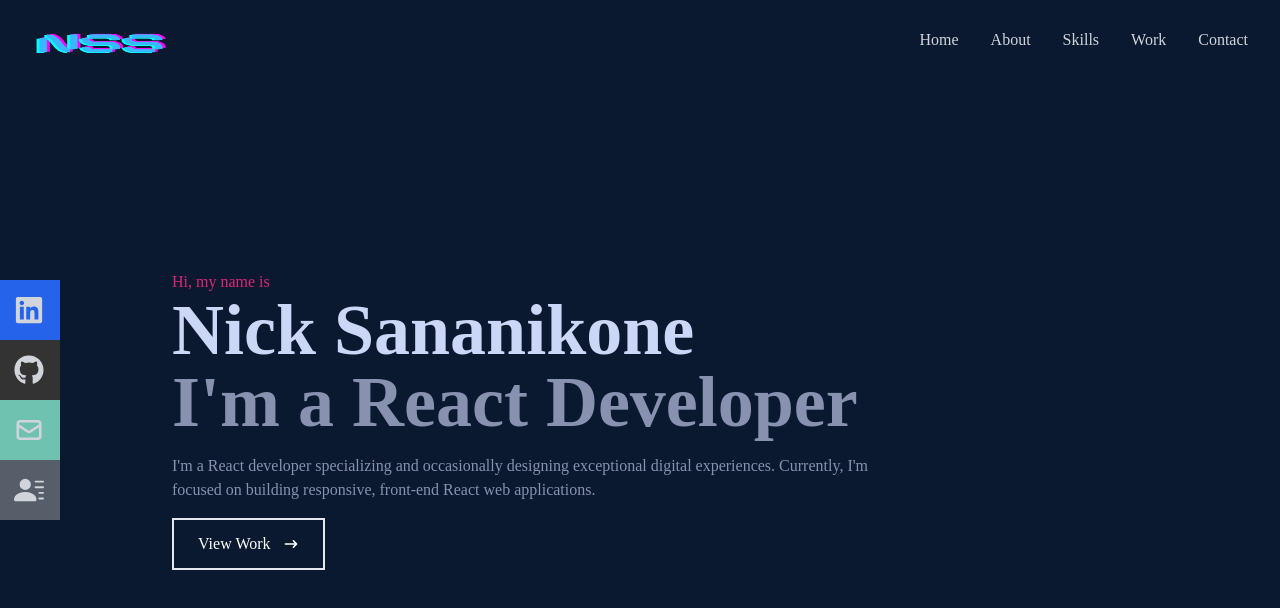
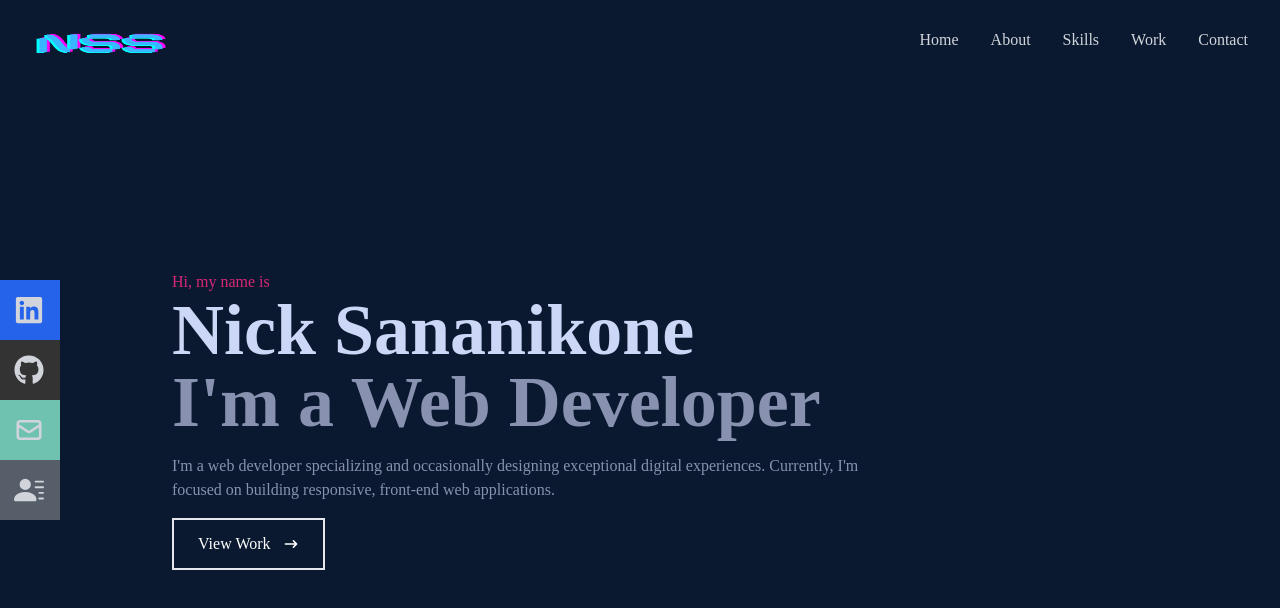
Before and after one commit to nsananikone/Portfolio, a React (Create React App) app: page / in a window 1280 px wide. Shown: the top 608 px of the page. Built offline with nearby package versions, Linux system fonts and the light colour scheme.

Commit message:
Change React title to web

```diff
--- a/src/components/Home.jsx
+++ b/src/components/Home.jsx
@@ -12,12 +12,12 @@ export const Home = () => {
           Nick Sananikone
         </h1>
         <h2 className="text-4xl sm:text-7xl font-bold text-[#8892B0]">
-          I'm a React Developer
+          I'm a Web Developer
         </h2>
         <p className="text-[#8892b0] py-4 max-w-[700px]">
-          I'm a React developer specializing and occasionally designing
+          I'm a web developer specializing and occasionally designing
           exceptional digital experiences. Currently, I'm focused on building
-          responsive, front-end React web applications.
+          responsive, front-end web applications.
         </p>
         <div>
           <Link to="work" smooth={true} duration={500}>
--- a/src/components/Navbar.jsx
+++ b/src/components/Navbar.jsx
@@ -107,7 +107,6 @@ export const Navbar = () => {
               Github <FaGithub size={30} />
             </a>
           </li>
-
           <li className="w-[160px] h-[60px] flex justify-between items-center ml-[-100px] hover:ml-[-10px] duration-300 bg-[#6fc2b0]">
             <a
               className="flex justify-between items-center w-full text-gray-300"
```
